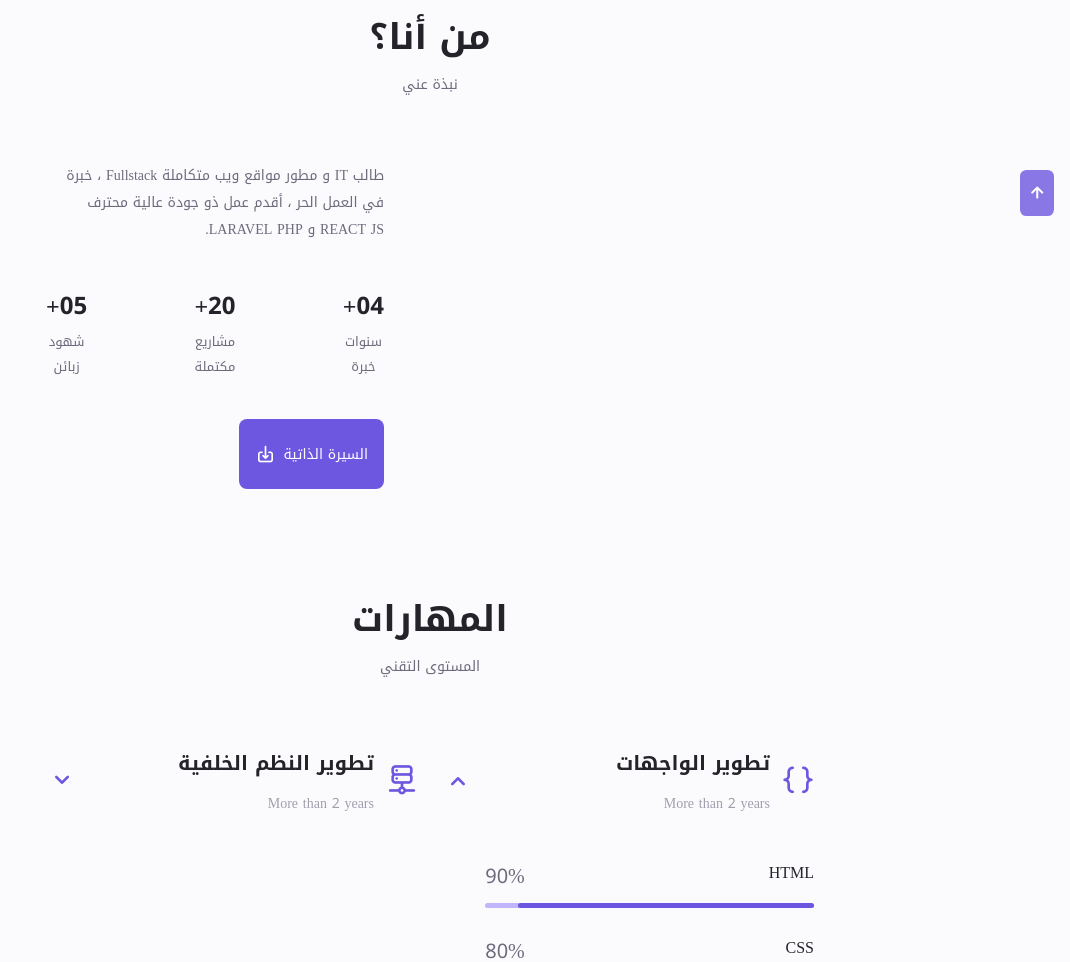
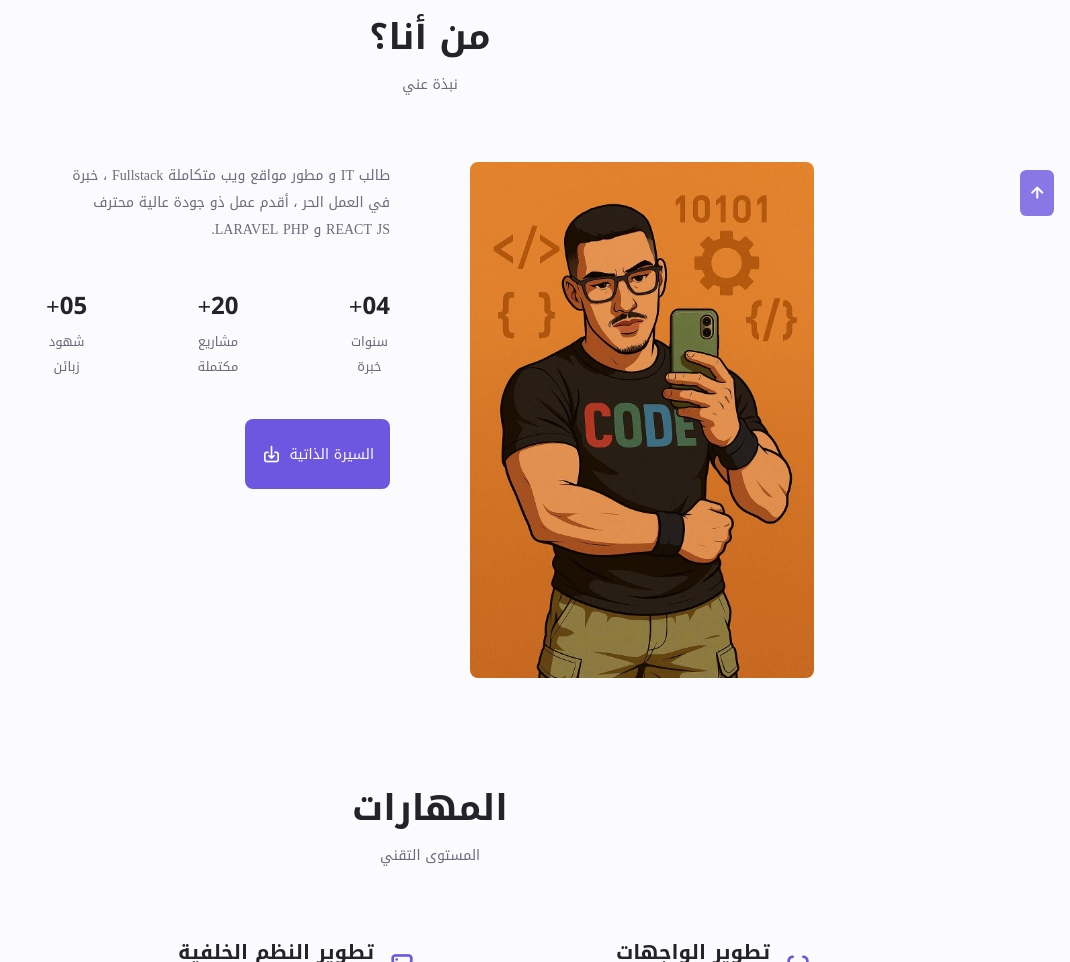
Before and after one commit to Raoof2020Developer/ar-responsive-portfolio, a plain HTML site: page index.html in a window 1280 px wide. Shown: the part 744-1706 px from the top of the page, without its empty margins (210-1280 px from the left). Drawn offline with nearby package versions, Linux system fonts and the light colour scheme.

Commit message:
Update index.html

```diff
--- a/index.html
+++ b/index.html
@@ -152,7 +152,7 @@
             <span class="section__subtitle">نبذة عني</span>
 
             <div class="about__container container grid" dir="rtl">
-                <img src="assets/img/moi.jpeg" alt="" class="about__img">
+                <img src="assets/img/moi.jpg" alt="" class="about__img">
 
                 <div class="about__data">
                     <p class="about__description">
```
